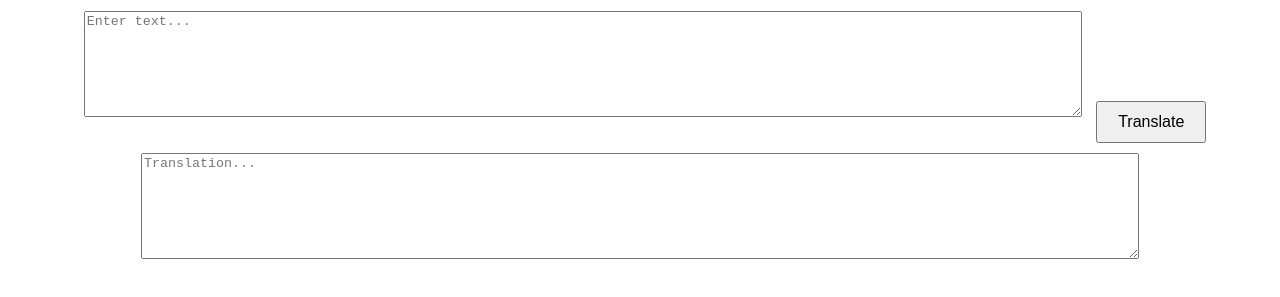
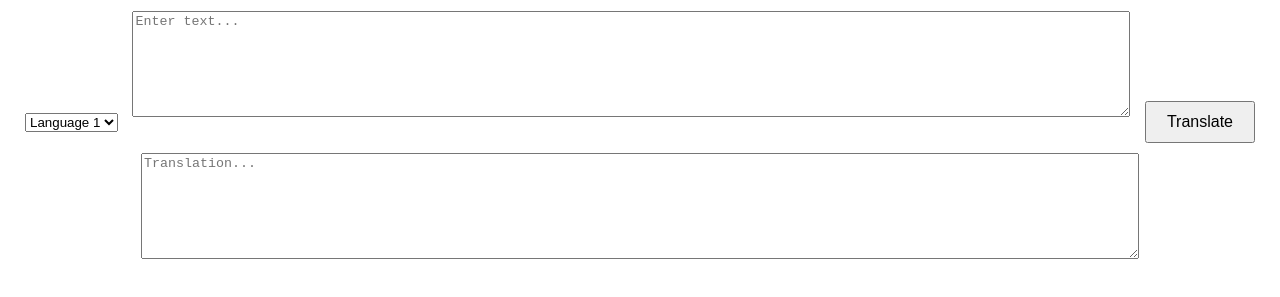
Before and after one commit to Vraelean-Technologies/world-of-tongues, a plain HTML site: page index.html in a window 1280 px wide. Shown: the part 79-376 px from the top of the page. Drawn offline with Linux system fonts and the light colour scheme.

Commit message:
Update index.html

```diff
--- a/index.html
+++ b/index.html
@@ -8,6 +8,12 @@
 </head>
 <body>
   <h1>Conlang Translator</h1>
+  <select id="languageSelect" onchange="loadDictionary()">
+    <option value="language1">Language 1</option>
+    <option value="language2">Language 2</option>
+    <option value="language3">Language 3</option>
+    <!-- Add more languages as needed -->
+  </select>
   <textarea id="inputText" placeholder="Enter text..."></textarea>
   <button onclick="translate()">Translate</button>
   <textarea id="outputText" placeholder="Translation..." readonly></textarea>
```
